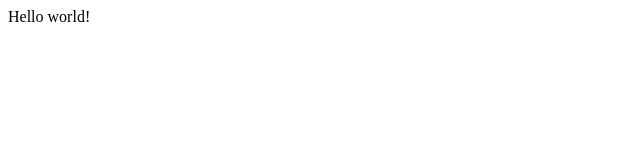
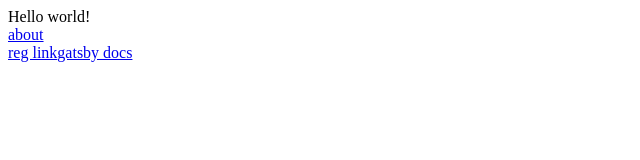
Before and after one commit to Billy-tech133/gatsby-tutorial-2, a Gatsby site: page / in a window 1280 px wide. Shown: the whole page, without its empty margins (0-640 px from the left). Built offline with nearby package versions, Linux system fonts and the light colour scheme; Gatsby itself is replaced by a stand-in of ours.

Commit message:
making progress

```diff
--- a/src/pages/index.js
+++ b/src/pages/index.js
@@ -1,5 +1,14 @@
 import React from "react"
-
+import { Link } from "gatsby"
 export default function Home() {
-  return <div>Hello world!</div>
+  return (
+    <div>
+      Hello world!
+      <div>
+        <Link to="/about">about</Link>
+      </div>
+      <a href="about">reg link</a>
+      <a href="http://www.gatsbyjs.com/docs/">gatsby docs</a>
+    </div>
+  )
 }
```
Also changed, not shown: src/pages/404.js (added, +7 -0 lines), src/pages/company/history.js (added, +7 -0 lines), src/pages/company/index.js (added, +11 -0 lines).
